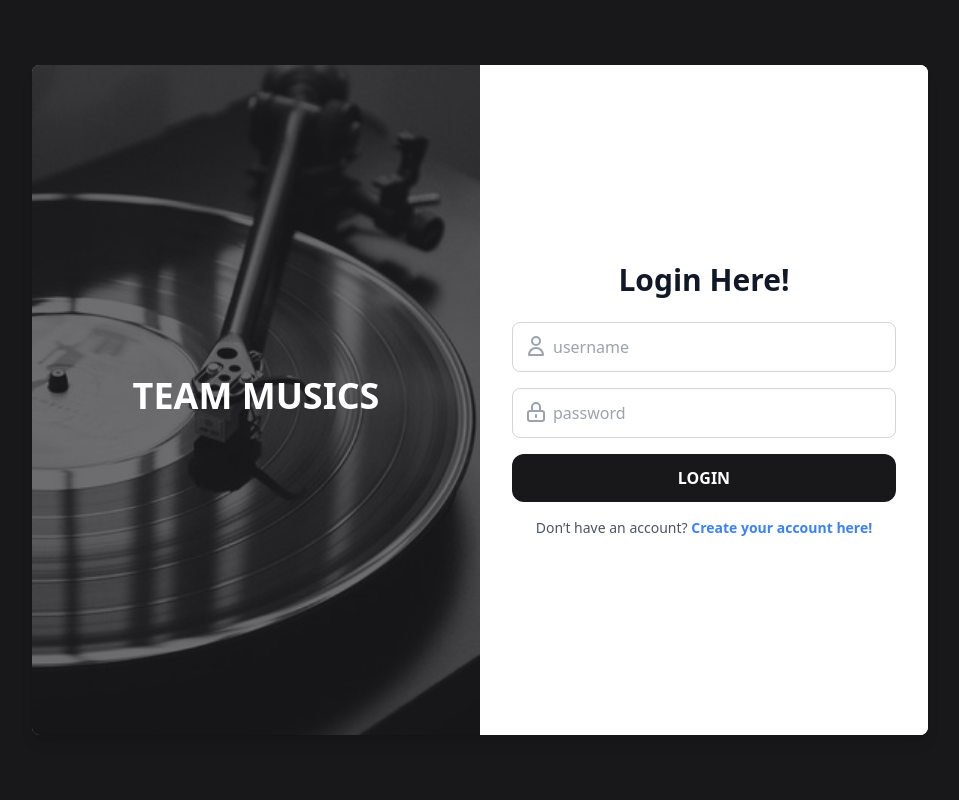
After one commit to amesupakorn/TM_Teammusic, a Django app: page /teammusic/signin in a window 1280 px wide. The commit adds this page. Shown: the whole page, without its empty margins (160-1119 px from the left). Run offline with Django 5.2, Linux system fonts and the light colour scheme; some libraries are stand-ins or nearby versions.

Commit message:
create signin/sinup

```diff
--- /dev/null
+++ b/teammusic/music/static/script/signin.js
@@ -0,0 +1,9 @@
+document.addEventListener('DOMContentLoaded', function() {
+    setTimeout(function() {
+        const messageBox = document.getElementById('message-box');
+        if (messageBox) {
+            messageBox.style.opacity = '0';
+            setTimeout(() => { messageBox.style.display = 'none'; }, 1000); // Hide after fade out
+        }
+    }, 3000); // 5 วินาที
+});
--- /dev/null
+++ b/teammusic/music/templates/account/signin.html
@@ -0,0 +1,78 @@
+{% load static%}
+<!DOCTYPE html>
+<html lang="en">
+<head>
+  <meta charset="UTF-8">
+  <meta name="viewport" content="width=device-width, initial-scale=1.0">
+  <title>SignIn</title>
+  <script src="https://cdn.tailwindcss.com"></script>
+  <script src="https://cdnjs.cloudflare.com/ajax/libs/aws-amplify/4.3.22/aws-amplify.min.js"></script>
+
+</head>
+<body class="bg-zinc-900 flex items-center justify-center min-h-screen">
+    <div class="flex items-center mt-4">
+        {% if messages %}
+            <div id="message-box" class="fixed top-5 left-1/2 transform -translate-x-1/2 z-50 bg-white shadow-lg rounded-lg p-4 text-center transition-opacity duration-1000 inline-block max-w-full">
+                {% for message in messages %}
+                    <div class="relative flex items-center justify-center space-x-2 {% if message.tags == 'error' %} text-red-500 {% elif message.tags == 'success' %} text-green-500 {% endif %}">
+                        <div class="text-sm font-medium">{{ message }}</div>
+                        <svg class="w-5 h-5" fill="none" stroke="currentColor" viewBox="0 0 24 24" xmlns="http://www.w3.org/2000/svg">
+                            {% if message.tags == 'error' %}
+                                <path stroke-linecap="round" stroke-linejoin="round" stroke-width="2" d="M6 18L18 6M6 6l12 12"></path>
+                            {% elif message.tags == 'success' %}
+                                <path stroke-linecap="round" stroke-linejoin="round" stroke-width="2" d="M9 12l2 2 4-4m6 2a9 9 0 11-18 0 9 9 0 0118 0z"></path>
+                            {% endif %}
+                        </svg>
+                    </div>
+                {% endfor %}
+            </div>
+        {% endif %}
+    </div>
+
+  <div class="flex bg-white rounded-lg shadow-lg max-w-4xl w-full overflow-hidden">
+
+    <!-- Left Section -->
+    <div class="hidden md:flex md:w-1/2 bg-zinc-900 relative">
+      <img src="{% static "img/signIn.jpeg" %}" alt="Nature Image" class="w-full h-full object-cover opacity-70">
+      <div class="absolute inset-0 flex flex-col items-center justify-center p-8 text-center text-white bg-zinc-800 bg-opacity-50">
+        <h1 class="text-4xl font-bold">TEAM MUSICS</h1>
+        <p class="text-lg mt-2"></p>
+      </div>
+    </div>
+
+    <!-- Right Section -->
+    <div class="flex items-center justify-center w-full md:w-1/2 p-8 bg-white">
+      <div class="w-full max-w-md">
+        <h2 class="text-3xl font-bold text-gray-900 text-center mb-6">Login Here!</h2>
+
+        <form method="POST" class="space-y-4">
+          {% csrf_token %}
+          <div class="relative">
+            <label class="absolute left-3 top-3 text-gray-400">
+                <svg class="h-6 w-6 text-gray-400"  fill="none" viewBox="0 0 24 24" stroke="currentColor">
+                    <path stroke-linecap="round" stroke-linejoin="round" stroke-width="2" d="M16 7a4 4 0 11-8 0 4 4 0 018 0zM12 14a7 7 0 00-7 7h14a7 7 0 00-7-7z"/>
+                  </svg>            </label>
+            <input name="username" type="text" placeholder="username" class="pl-10 w-full py-3 border border-gray-300 rounded-lg focus:ring-2 focus:ring-gray-400 focus:border-transparent" />
+          </div>
+          <div class="relative">
+            <label class="absolute left-3 top-3 text-gray-400">
+                <svg class="h-6 w-6 text-gray-400"  fill="none" viewBox="0 0 24 24" stroke="currentColor">
+                    <path stroke-linecap="round" stroke-linejoin="round" stroke-width="2" d="M12 15v2m-6 4h12a2 2 0 002-2v-6a2 2 0 00-2-2H6a2 2 0 00-2 2v6a2 2 0 002 2zm10-10V7a4 4 0 00-8 0v4h8z"/>
+                  </svg>
+                    </label>
+            <input name="password" type="password" placeholder="password" class="pl-10 w-full py-3 border border-gray-300 rounded-lg focus:ring-2 focus:ring-gray-400 focus:border-transparent" />
+          </div>
+          <button type="submit" class="w-full bg-zinc-900 text-white py-3 rounded-xl font-semibold hover:bg-zinc-700 transition duration-300">LOGIN</button>
+        </form>
+
+        <p class="text-center text-gray-600 text-sm mt-4">
+          Don’t have an account? <a href="{% url "signup" %}" class="text-blue-500 font-semibold">Create your account here!</a>
+        </p>
+      </div>
+    </div>
+  </div>
+
+  <script src="https://cdnjs.cloudflare.com/ajax/libs/aws-amplify/4.3.22/aws-amplify.min.js"></script>
+  <script src="{% static "script/signin.js" %}"></script>
+</body>
+</html>
--- a/teammusic/music/templates/layout.html
+++ b/teammusic/music/templates/layout.html
@@ -27,8 +27,8 @@
 
         <!-- Right Buttons -->
         <div class="flex space-x-4">
-            <a href="pages/create-account.html" class="bg-gray-300 text-black px-4 py-2 rounded-full hover:cursor-pointer">Sign Up</a>
-            <a href="pages/login.html" class="bg-black text-white px-6 py-2 rounded-full hover:cursor-pointer">Login</a>
+            <a href="{% url "signup" %}" class="bg-gray-100 text-black px-4 py-2 rounded-full hover:cursor-pointer">Sign Up</a>
+            <a href="{% url "signin"%}" class="bg-black text-white px-6 py-2 rounded-full hover:cursor-pointer">Login</a>
         </div>
     </div>
     {% endblock %}
@@ -57,7 +57,7 @@
                       ></span>
                       <a
                         class="inline-flex items-center w-full text-sm font-semibold text-white transition-colors duration-150 hover:text-gray-300"
-                        href="{% url "index" %}"
+                        href="{% url "home" %}"
                       >
                         <svg
                           class="w-5 h-5"
--- a/teammusic/music/urls.py
+++ b/teammusic/music/urls.py
@@ -2,8 +2,11 @@ from django.urls import path
 from . import views
 
 urlpatterns = [
-     path("", views.MainView.as_view(), name="index"),
+     path("", views.MainView.as_view(), name="home"),
      path("arttist", views.Artlist.as_view(), name="artist"),
-     path("album", views.Albums.as_view(), name="albums")
+     path("album", views.Albums.as_view(), name="albums"),
+
+     path("signin", views.SignIn.as_view(), name="signin"),
+     path("signup", views.SignUp.as_view(), name="signup")
 
 ]
--- a/teammusic/music/views.py
+++ b/teammusic/music/views.py
@@ -1,6 +1,14 @@
 from django.shortcuts import render, redirect
 from django.views import View
 from .models import *
+import boto3
+from django.contrib import messages
+from django.conf import settings
+from django.http import JsonResponse
+
+
+cognito_client = boto3.client('cognito-idp', region_name=settings.COGNITO_REGION)
+
 
 class MainView(View):
 
@@ -20,3 +28,77 @@ class Albums(View):
         return render(request, "album.html",{
 
         })
+
+
+class SignIn(View):
+    def get(self, request):
+
+        return render(request, "account/signin.html",{
+
+        })
+    def post(self, request):
+        # รับข้อมูลจากฟอร์ม
+        username = request.POST.get('username')
+        password = request.POST.get('password')
+        try:
+            # ใช้ Cognito เพื่อ Authenticate ผู้ใช้
+            response = cognito_client.initiate_auth(
+                ClientId=settings.COGNITO_CLIENT_ID,
+                AuthFlow='USER_PASSWORD_AUTH',
+                AuthParameters={
+                    'USERNAME': username,
+                    'PASSWORD': password,
+                }
+            )
+
+            id_token = response['AuthenticationResult']['IdToken']
+            access_token = response['AuthenticationResult']['AccessToken']
+            refresh_token = response['AuthenticationResult']['RefreshToken']
+
+            # คุณสามารถจัดเก็บโทเค็นเหล่านี้ใน session หรือ cookie ได้
+            # request.session['id_token'] = id_token
+            # request.session['access_token'] = access_token
+            # request.session['refresh_token'] = refresh_token
+
+            messages.success(request, 'Login successful')
+            return redirect('home')
+
+        except cognito_client.exceptions.NotAuthorizedException:
+            messages.error(request, 'Invalid username or password')
+        except Exception as e:
+            messages.error(request, f'Error: {str(e)}')
+
+        return render(request, "account/signin.html")
+
+
+
+class SignUp(View):
+    def get(self, request):
+        return render(request, "account/signup.html",{
+
+        })
+    def post(self, request):
+            # รับข้อมูลจากฟอร์ม
+            username = request.POST.get('username')
+            password = request.POST.get('password')
+            email = request.POST.get('email')
+
+            try:
+                # เรียกใช้ Cognito เพื่อสร้างผู้ใช้ใหม่
+                response = cognito_client.sign_up(
+                    ClientId=settings.COGNITO_CLIENT_ID,
+                    Username=username,
+                    Password=password,
+                    UserAttributes=[
+                        {'Name': 'email', 'Value': email},
+                    ]
+                )
+                messages.success(request, 'Please confirm your email to complete registration.')
+                return redirect('login')
+
+            except cognito_client.exceptions.UsernameExistsException:
+                messages.error(request, 'Username already exists')
+            except Exception as e:
+                messages.error(request, f'Error: {str(e)}')
+
+            return render(request, "account/signup.html")
--- a/teammusic/teammusic/settings.py
+++ b/teammusic/teammusic/settings.py
@@ -131,3 +131,8 @@ STATIC_URL = 'static/'
 # https://docs.djangoproject.com/en/5.0/ref/settings/#default-auto-field
 
 DEFAULT_AUTO_FIELD = 'django.db.models.BigAutoField'
+
+
+COGNITO_USER_POOL_ID = 'us-east-1_iSgM4iZSt'
+COGNITO_CLIENT_ID = '61m4jo670rg1lt1r7f6cjp1nr0'
+COGNITO_REGION = 'us-east-1'
```
Also changed, not shown: teammusic/music/templates/account/signup.html (added, +91 -0 lines), teammusic/music/templates/index.html (+18 -0 lines), teammusic/music/static/img/signIn.jpeg (added).
